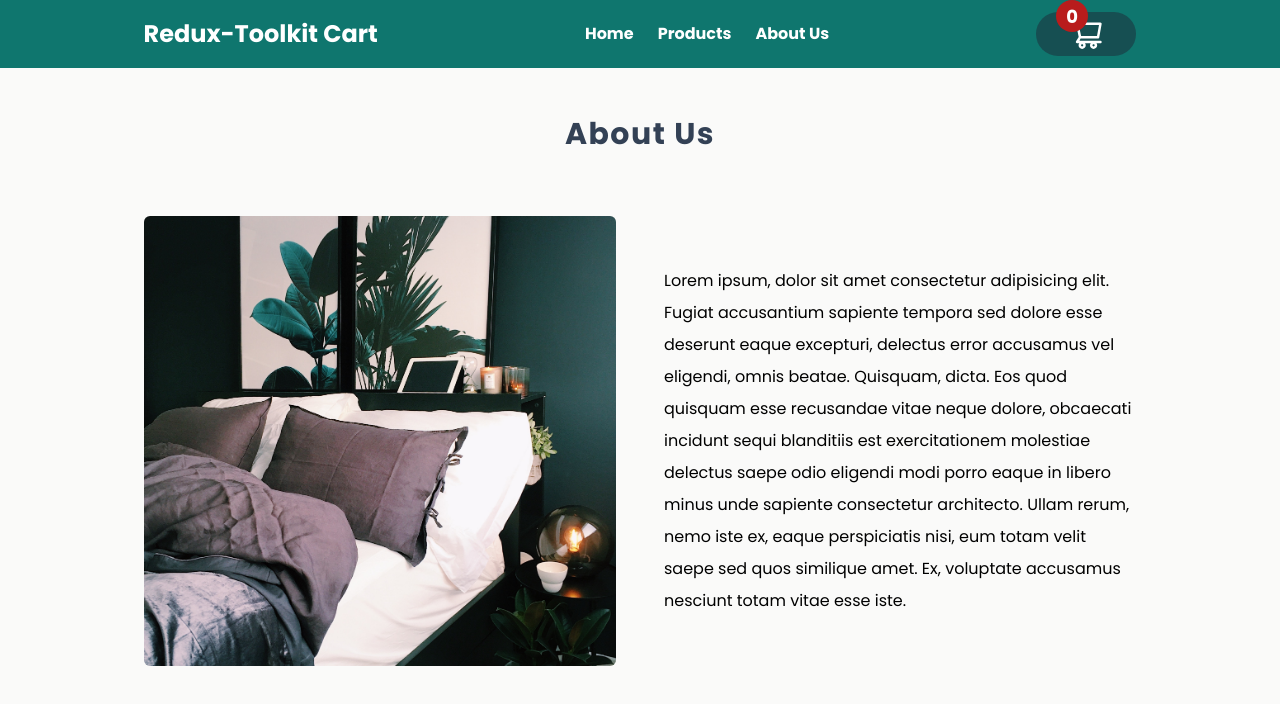
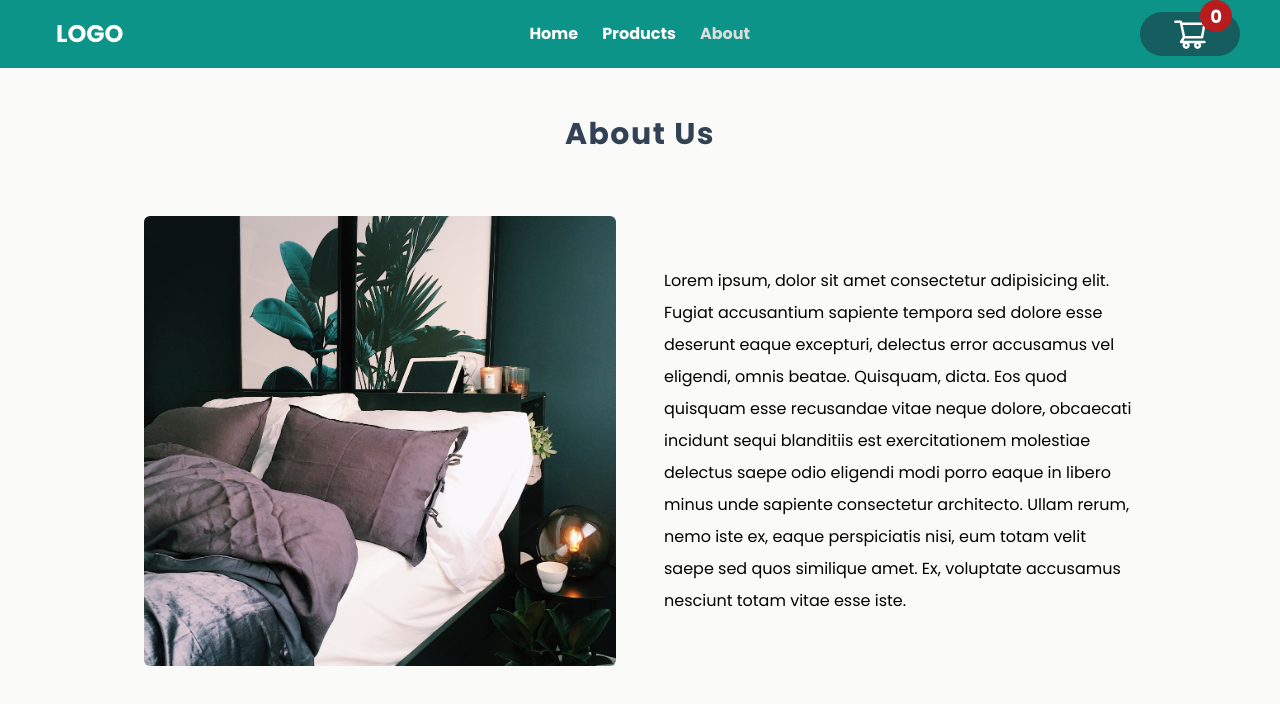
Before and after one commit to dream-topdev/React-E-Commerce, a React (Vite) app: page /about in a window 1280 px wide. Shown: the top 704 px of the page. Built offline with nearby package versions, Linux system fonts and the light colour scheme; no server answers.

Commit message:
Add-search-bar

```diff
--- a/src/Features/productSlice.jsx
+++ b/src/Features/productSlice.jsx
@@ -5,8 +5,14 @@ const url = "https://course-api.com/react-store-products"
 const initialState = {
   productsList: [],
   featuredProducts: [],
+  filteredProducts: [],
   isLoading: true,
   sort: "name-a",
+  filters: {
+    text: "",
+    company: "all",
+    category: "all",
+  },
 }
 
 export const getProducts = createAsyncThunk(
@@ -50,6 +56,27 @@ const productSlice = createSlice({
         })
       }
     },
+    updateFilter: (state, action) => {
+      const { name, value } = action.payload
+      state.filters[name] = value
+      // search filter
+      const { text, company, category } = state.filters
+      if (text === value) {
+      }
+      state.productsList = state.productsList.filter((item) =>
+        item.name.toLowerCase().includes(value)
+      )
+      /*   if (company !== "all") {
+      }
+      state.productsList = state.productsList.filter(
+        (item) => item.company === company
+      )
+      if (category !== "all") {
+      }
+      state.productsList = state.productsList.filter(
+        (item) => item.category === category
+      ) */
+    },
   },
   extraReducers: (builder) => {
     builder
@@ -69,6 +96,6 @@ const productSlice = createSlice({
   },
 })
 
-export const { updateSort } = productSlice.actions
+export const { updateSort, updateFilter } = productSlice.actions
 
 export default productSlice.reducer
--- /dev/null
+++ b/src/components/About.jsx
@@ -0,0 +1,31 @@
+/* import about from "../assets/images/about.jpg"
+ */
+import about from "../assets/images/about.jpg"
+import SectionHeadline from "./UI/SectionHeadline"
+
+const About = () => {
+  return (
+    <>
+      <SectionHeadline name="About Us" />
+      <div className="flex flex-col lg:flex-row justify-around items-center gap-12 mt-16">
+        <img
+          src={about}
+          className="w-full h-[450px] rounded-md object-cover flex-1"
+          alt="about us image"
+        />
+        <article className="flex-1 leading-loose">
+          Lorem ipsum, dolor sit amet consectetur adipisicing elit. Fugiat
+          accusantium sapiente tempora sed dolore esse deserunt eaque excepturi,
+          delectus error accusamus vel eligendi, omnis beatae. Quisquam, dicta.
+          Eos quod quisquam esse recusandae vitae neque dolore, obcaecati
+          incidunt sequi blanditiis est exercitationem molestiae delectus saepe
+          odio eligendi modi porro eaque in libero minus unde sapiente
+          consectetur architecto. Ullam rerum, nemo iste ex, eaque perspiciatis
+          nisi, eum totam velit saepe sed quos similique amet. Ex, voluptate
+          accusamus nesciunt totam vitae esse iste.
+        </article>
+      </div>
+    </>
+  )
+}
+export default About
--- a/src/components/FilterBar.jsx
+++ b/src/components/FilterBar.jsx
@@ -2,7 +2,7 @@ import SearchBar from "./UI/SearchBar"
 
 const FilterBar = () => {
   return (
-    <div className="h-96 bg-emerald-100 p-4 rounded-sm">
+    <div className="h-96 border-2 border-zinc-200 p-4 rounded-md">
       <h2 className="text-center">Filter</h2>
       <div className="flex flex-col space-y-4">
         <SearchBar />
--- a/src/components/UI/Navbar.jsx
+++ b/src/components/UI/Navbar.jsx
@@ -1,36 +1,29 @@
-import { useEffect, useState } from "react"
-import { NavLink } from "react-router-dom"
+import { Link, NavLink } from "react-router-dom"
 import Cart from "../cart/Cart"
+import { MdMenu } from "react-icons/md"
 
 const Navbar = () => {
-  /*   const [scroll, setScroll] = useState(false)
-
-  useEffect(() => {
-    window.addEventListener("scroll", () => {
-      setScroll(window.scrollY > 20)
-    })
-    return () => {
-      window.removeEventListener("scroll", () => {
-        setScroll(false)
-      })
-    }
-  }, [])
- */
   return (
     <>
-      {/*   <nav
-        className={`${
-          scroll ? "shadow-lg" : ""
-        } fixed bg-teal-700 w-full font-bold capitalize py-3 px-10 text-white text-2xl flex justify-between items-center`}
-      > */}
-      <nav className="bg-teal-700 w-full font-bold capitalize py-3 px-10 text-white flex justify-around items-center">
-        <h3 className="text-sm md:text-2xl">redux-toolkit cart</h3>
-        <ul className="hidden lg:flex space-x-6">
-          <NavLink to="/">Home</NavLink>
-          <NavLink to="/products">Products</NavLink>
-          <NavLink to="/about">About us</NavLink>
+      <nav className="bg-teal-600 font-bold capitalize py-3 px-10 text-white flex justify-between items-center">
+        <h3 className="text-xl md:text-2xl px-4">
+          <Link to="/">LOGO</Link>
+        </h3>
+        <ul className="hidden flex-1 justify-center lg:flex space-x-6">
+          <li>
+            <NavLink to="/">Home</NavLink>
+          </li>
+          <li>
+            <NavLink to="/products">Products</NavLink>
+          </li>
+          <li>
+            <NavLink to="/about">About</NavLink>
+          </li>
         </ul>
         <Cart />
+        <span className="lg:hidden block cursor-pointer text-5xl">
+          <MdMenu />
+        </span>
       </nav>
     </>
   )
--- a/src/components/UI/SearchBar.jsx
+++ b/src/components/UI/SearchBar.jsx
@@ -1,22 +1,26 @@
-import React from "react"
+import React, { useEffect } from "react"
+import { useDispatch, useSelector } from "react-redux"
+import { updateFilter } from "../../Features/productSlice"
 
 const SearchBar = () => {
+  const dispatch = useDispatch()
+  const { text } = useSelector((state) => state.products.filters)
+
+  const handleFilter = (e) => {
+    const { name, value } = e.target
+    dispatch(updateFilter({ name, value }))
+  }
+
   return (
     <form onSubmit={(e) => e.preventDefault()} className="text-center">
-      {/*       <label htmlFor="search">search</label>
-       */}{" "}
       <input
-        className="lg:w-full mx-auto pl-2 p-2 outline-none rounded-md"
+        className="w-full mx-auto p-2 rounded-md border"
         type="text"
         name="text"
+        value={text}
+        onChange={handleFilter}
         placeholder="find your product!"
       />
-      {/*      <button
-        type="submit"
-        className="bg-teal-700 text-white px-4 py-2 rounded-r-md duration-300 hover:bg-teal-600"
-      >
-        Search
-      </button> */}
     </form>
   )
 }
--- a/src/components/cart/Cart.jsx
+++ b/src/components/cart/Cart.jsx
@@ -6,16 +6,15 @@ const Cart = () => {
   const { amount } = useSelector((state) => state.cart)
   return (
     <>
-      <Link
-        to="cart"
-        className="rounded-full bg-gray-800/50 py-1 px-4 cursor-pointer md:px-8"
-      >
-        <div className="relative text-4xl hover:translate-x-1 hover:scale-105 duration-75">
-          <AiOutlineShoppingCart />
+      <Link to="cart">
+        <div className="hidden rounded-full lg:block bg-gray-800/50 py-1 px-4 cursor-pointer md:px-8">
+          <div className="relative text-4xl hover:translate-x-1 hover:scale-105 duration-75">
+            <AiOutlineShoppingCart />
+          </div>
+          <p className="absolute w-6 h-6 flex justify-center items-center rounded-full text-[18px] font-bold p-4 top-0 right-12 bg-red-700 z-10 text-white">
+            {amount}
+          </p>
         </div>
-        <p className="absolute w-6 h-6 flex justify-center items-center rounded-full text-[18px] font-bold p-4 top-0 right-48 bg-red-700 z-10 text-white">
-          {amount}
-        </p>
       </Link>
     </>
   )
--- a/src/components/product/ProductDetailPage.jsx
+++ b/src/components/product/ProductDetailPage.jsx
@@ -1,3 +1,4 @@
+import { motion } from "framer-motion"
 import { useEffect, useState } from "react"
 import { FaCartPlus } from "react-icons/fa"
 import { useDispatch } from "react-redux"
--- a/src/components/product/ProductsContainer.jsx
+++ b/src/components/product/ProductsContainer.jsx
@@ -4,7 +4,6 @@ import Loading from "../UI/Loading"
 
 const ProductsContainer = () => {
   const { productsList, isLoading } = useSelector((state) => state.products)
-  console.log(productsList)
 
   if (isLoading) {
     return <Loading />
--- a/src/index.css
+++ b/src/index.css
@@ -14,3 +14,13 @@ body{
     font-family: 'Poppins',sans-serif
 
 }
+
+nav ul a.active{
+    color:#ddd;
+}
+.nav-center{
+    width: 90vw;
+    display: grid;
+    grid-template-columns: auto 1fr auto;
+    align-items: center;
+}
--- a/src/pages/AboutusPage.jsx
+++ b/src/pages/AboutusPage.jsx
@@ -1,28 +1,9 @@
-import SectionHeadline from "../components/UI/SectionHeadline"
-import about from "../assets/images/about.jpg"
+import About from "../components/About"
 
 const AboutusPage = () => {
   return (
     <>
-      <SectionHeadline name="About Us" />
-      <div className="flex flex-col lg:flex-row justify-around items-center gap-12 mt-16">
-        <img
-          src={about}
-          className="w-full h-[450px] rounded-md object-cover flex-1"
-          alt=""
-        />
-        <article className="flex-1 leading-loose">
-          Lorem ipsum, dolor sit amet consectetur adipisicing elit. Fugiat
-          accusantium sapiente tempora sed dolore esse deserunt eaque excepturi,
-          delectus error accusamus vel eligendi, omnis beatae. Quisquam, dicta.
-          Eos quod quisquam esse recusandae vitae neque dolore, obcaecati
-          incidunt sequi blanditiis est exercitationem molestiae delectus saepe
-          odio eligendi modi porro eaque in libero minus unde sapiente
-          consectetur architecto. Ullam rerum, nemo iste ex, eaque perspiciatis
-          nisi, eum totam velit saepe sed quos similique amet. Ex, voluptate
-          accusamus nesciunt totam vitae esse iste.
-        </article>
-      </div>
+      <About />
     </>
   )
 }
--- a/src/pages/Root.jsx
+++ b/src/pages/Root.jsx
@@ -6,10 +6,11 @@ import { useDispatch, useSelector } from "react-redux"
 import { useEffect } from "react"
 import { addToLocalStorage } from "../localStorage"
 import { calculateTotalPrice } from "../Features/cartSlice"
-import { getProducts } from "../Features/productSlice"
+import { getProducts, updateFilter, updateSort } from "../Features/productSlice"
 
 const Root = () => {
   const { isModalOpen } = useSelector((state) => state.modal)
+  const { sort, filters } = useSelector((state) => state.products)
 
   const cart = useSelector((state) => state.cart)
 
@@ -22,6 +23,7 @@ const Root = () => {
 
   useEffect(() => {
     dispatch(getProducts())
+    console.log(filters)
   }, [dispatch])
 
   return (
```
Also changed, not shown: package.json (+5 -4 lines), 2 other files (tests, documents, lock files or other folders).
